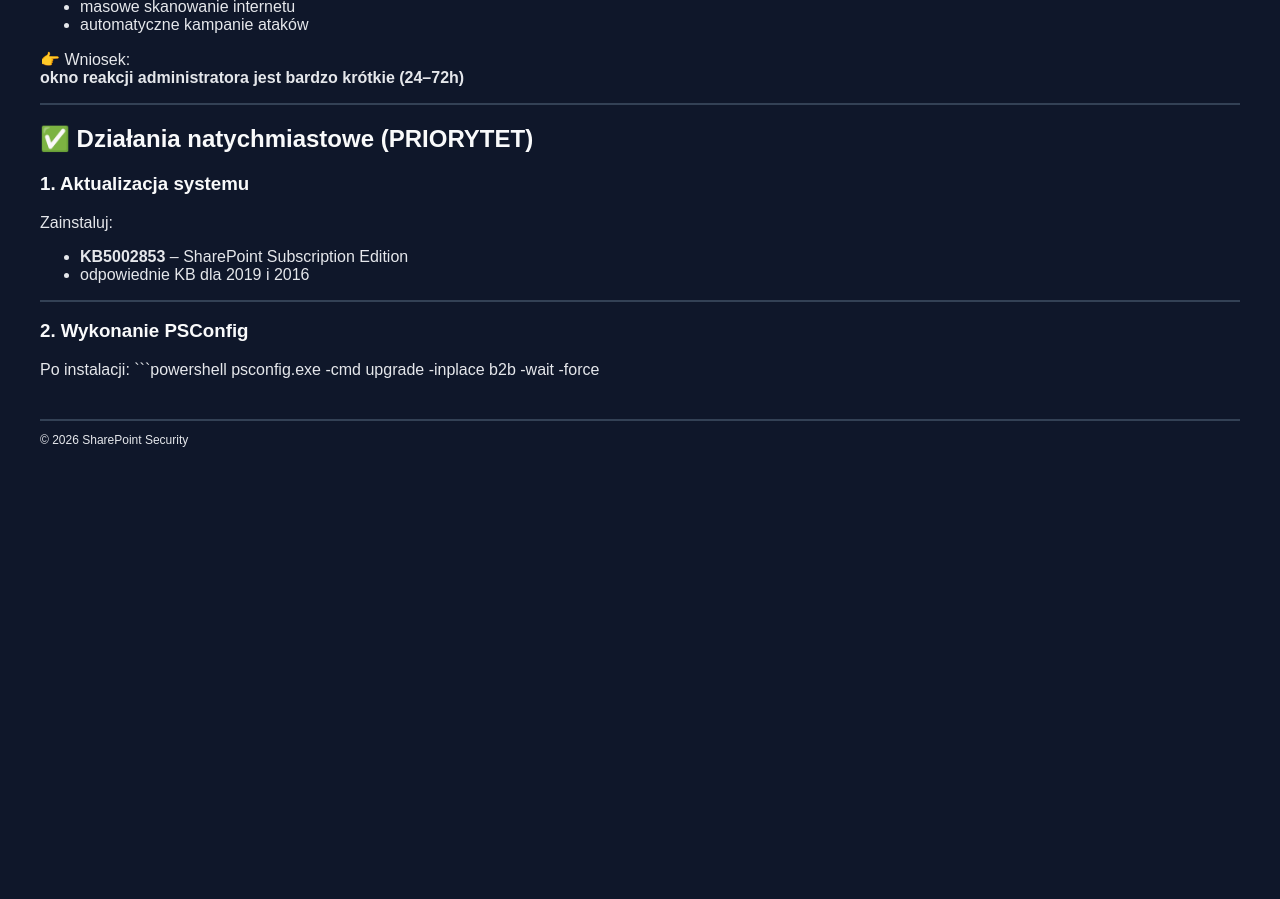
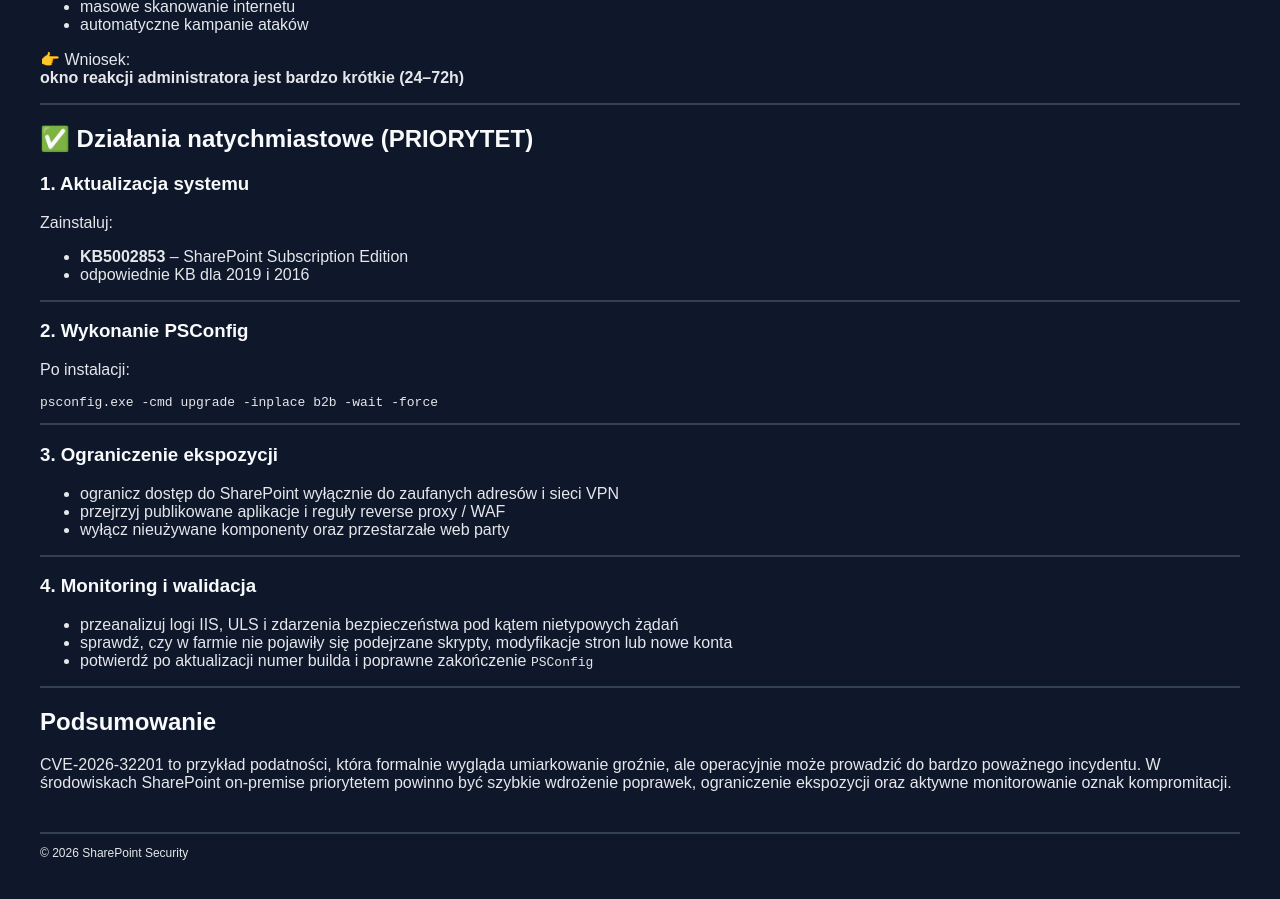
Before and after one commit to mradziszewski89/mradziszewski89.github.io, a Jekyll site: the page built from _posts/2026-04-27-sharepoint-zero-day.md, in a window 1280 px wide and 900 px high, scrolled down 2161 px. Built offline with Jekyll 4.4.1, drawn with Linux system fonts in a browser that asks for light colours; before the commit the page ends 2648 px from its top, so only the background shows below that; some of the changed text lies outside the part shown.

Commit message:
Naprawa renderowania strony i artykulu

````diff
--- a/_layouts/default.html
+++ b/_layouts/default.html
@@ -3,7 +3,7 @@
 <head>
     <meta charset="UTF-8">
     <title>{{ page.title }}</title>
-    <link rel="stylesheet" href="/assets/style.css">
+    <link rel="stylesheet" href="{{ '/assets/style.css' | relative_url }}">
 </head>
 <body>
 
--- a/_posts/2026-04-27-sharepoint-zero-day.md
+++ b/_posts/2026-04-27-sharepoint-zero-day.md
@@ -121,3 +121,24 @@
 Po instalacji:
 ```powershell
 psconfig.exe -cmd upgrade -inplace b2b -wait -force
+```
+
+---
+
+### 3. Ograniczenie ekspozycji
+- ogranicz dostęp do SharePoint wyłącznie do zaufanych adresów i sieci VPN
+- przejrzyj publikowane aplikacje i reguły reverse proxy / WAF
+- wyłącz nieużywane komponenty oraz przestarzałe web party
+
+---
+
+### 4. Monitoring i walidacja
+- przeanalizuj logi IIS, ULS i zdarzenia bezpieczeństwa pod kątem nietypowych żądań
+- sprawdź, czy w farmie nie pojawiły się podejrzane skrypty, modyfikacje stron lub nowe konta
+- potwierdź po aktualizacji numer builda i poprawne zakończenie `PSConfig`
+
+---
+
+## Podsumowanie
+
+CVE-2026-32201 to przykład podatności, która formalnie wygląda umiarkowanie groźnie, ale operacyjnie może prowadzić do bardzo poważnego incydentu. W środowiskach SharePoint on-premise priorytetem powinno być szybkie wdrożenie poprawek, ograniczenie ekspozycji oraz aktywne monitorowanie oznak kompromitacji.
--- a/assets/main.scss
+++ /dev/null
@@ -1,6 +0,0 @@
----
----
-
-@import "minima";
-
-@import "style";
````
Also changed, not shown: other parts of _posts/2026-04-27-sharepoint-zero-day.md (+4 -4 lines), _layouts/home.html (+7 -1 lines), index.md (+7 -1 lines).
